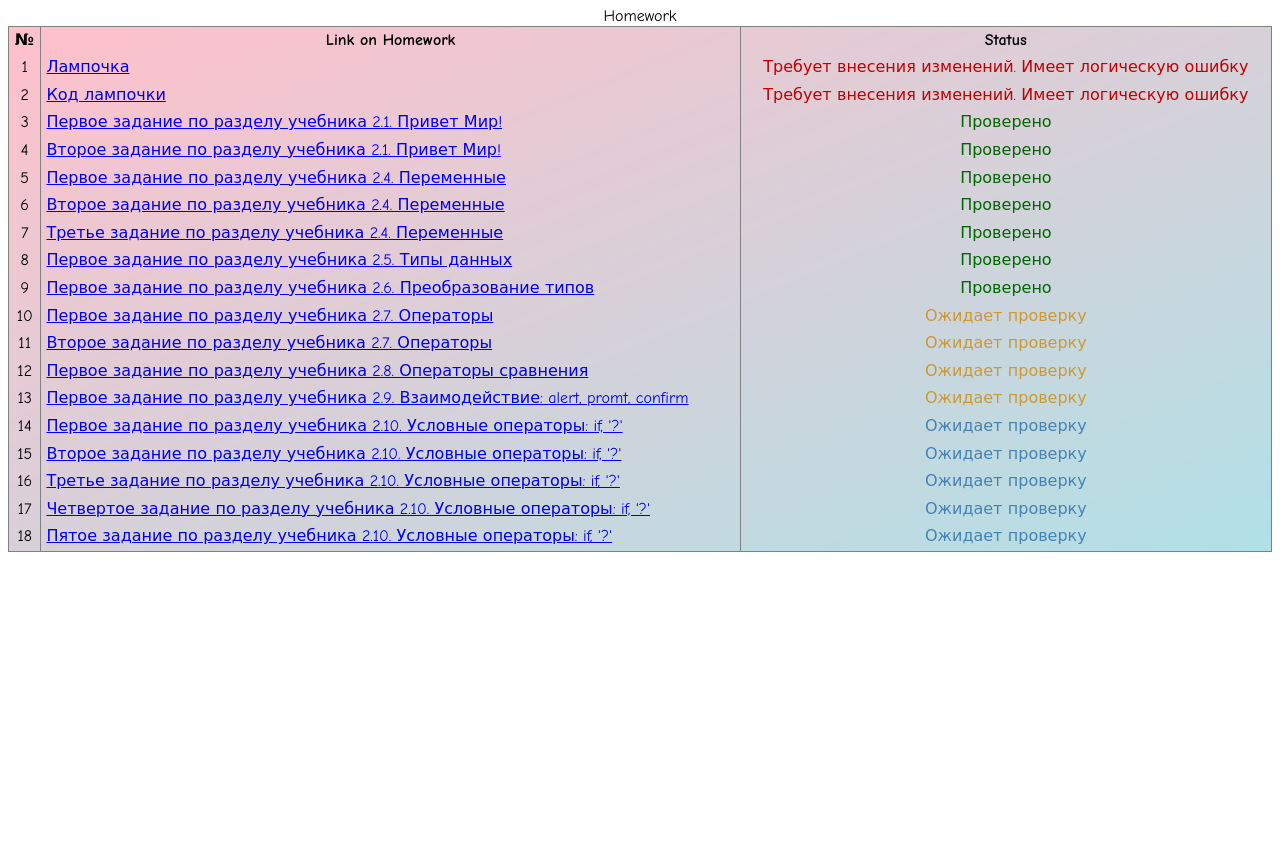
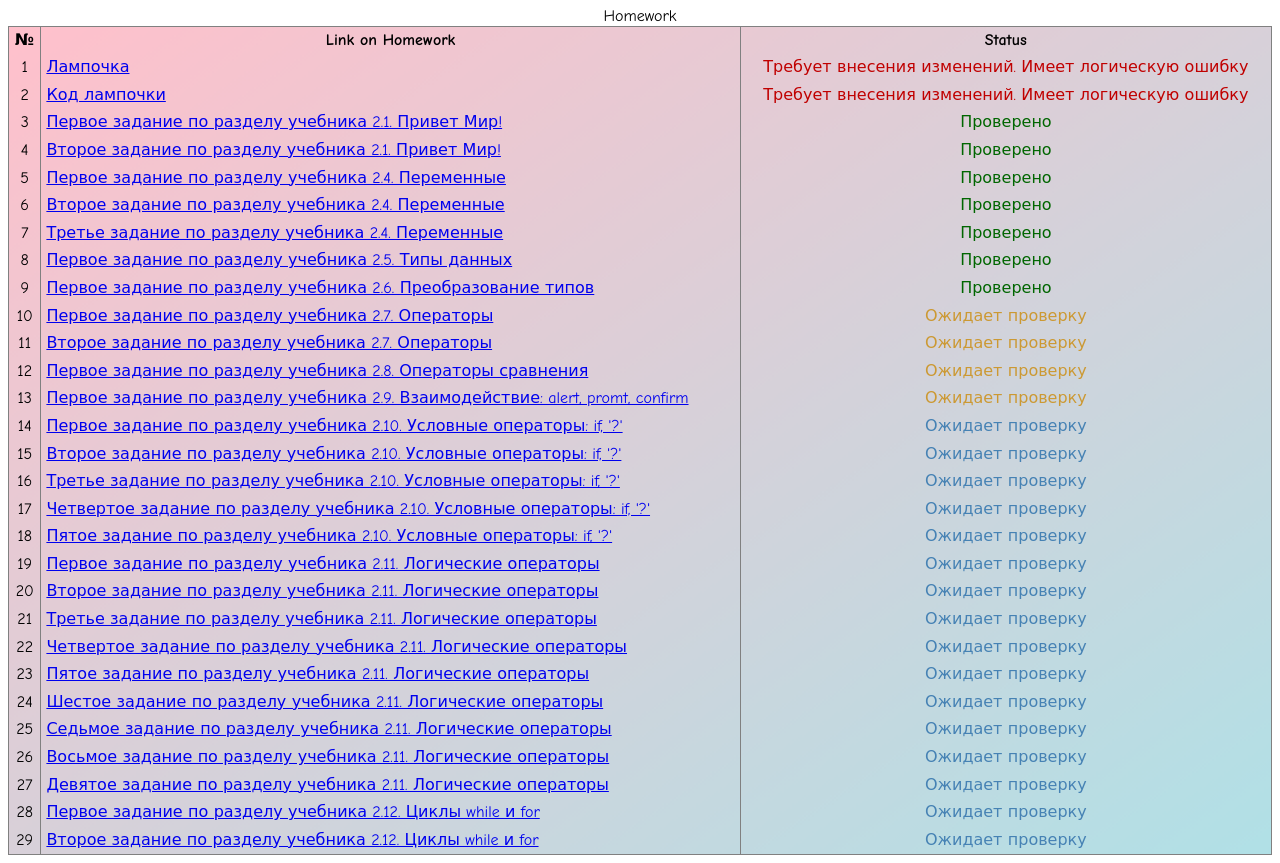
Before and after one commit to Exodusbf/learning, a plain HTML site: page index.html in a window 1280 px wide. Before the commit the page ends 800 px from the top, so only its background shows below. Drawn offline with Linux system fonts and the light colour scheme.

Commit message:
Update index.html

```diff
--- a/index.html
+++ b/index.html
@@ -178,6 +178,94 @@
                 <font color="SteelBlue">Ожидает проверку</font>
             </td>
         </tr>
+        <tr>
+            <td align="center">19</td>
+            <td><a href="https://github.com/Exodusbf/learning/blob/master/day04/seventeenth_task.html">Первое задание по
+                    разделу учебника 2.11. Логические операторы</a></td>
+            <td align="center">
+                <font color="SteelBlue">Ожидает проверку</font>
+            </td>
+        </tr>
+        <tr>
+            <td align="center">20</td>
+            <td><a href="https://github.com/Exodusbf/learning/blob/master/day04/eighteenth_task.html">Второе задание по
+                    разделу учебника 2.11. Логические операторы</a></td>
+            <td align="center">
+                <font color="SteelBlue">Ожидает проверку</font>
+            </td>
+        </tr>
+        <tr>
+            <td align="center">21</td>
+            <td><a href="https://github.com/Exodusbf/learning/blob/master/day04/nineteenth_task.html">Третье задание по
+                    разделу учебника 2.11. Логические операторы</a></td>
+            <td align="center">
+                <font color="SteelBlue">Ожидает проверку</font>
+            </td>
+        </tr>
+        <tr>
+            <td align="center">22</td>
+            <td><a href="https://github.com/Exodusbf/learning/blob/master/day04/twentieth_task.html">Четвертое задание по
+                    разделу учебника 2.11. Логические операторы</a></td>
+            <td align="center">
+                <font color="SteelBlue">Ожидает проверку</font>
+            </td>
+        </tr>
+        <tr>
+            <td align="center">23</td>
+            <td><a href="https://github.com/Exodusbf/learning/blob/master/day04/twenty_first_task.html">Пятое задание по
+                    разделу учебника 2.11. Логические операторы</a></td>
+            <td align="center">
+                <font color="SteelBlue">Ожидает проверку</font>
+            </td>
+        </tr>
+        <tr>
+            <td align="center">24</td>
+            <td><a href="https://github.com/Exodusbf/learning/blob/master/day04/twenty_second_task.html">Шестое задание по
+                    разделу учебника 2.11. Логические операторы</a></td>
+            <td align="center">
+                <font color="SteelBlue">Ожидает проверку</font>
+            </td>
+        </tr>
+        <tr>
+            <td align="center">25</td>
+            <td><a href="https://github.com/Exodusbf/learning/blob/master/day04/twenty_third_task.html">Седьмое задание по
+                    разделу учебника 2.11. Логические операторы</a></td>
+            <td align="center">
+                <font color="SteelBlue">Ожидает проверку</font>
+            </td>
+        </tr>
+        <tr>
+            <td align="center">26</td>
+            <td><a href="https://github.com/Exodusbf/learning/blob/master/day04/twenty_fourth_task.html">Восьмое задание по
+                    разделу учебника 2.11. Логические операторы</a></td>
+            <td align="center">
+                <font color="SteelBlue">Ожидает проверку</font>
+            </td>
+        </tr>
+        <tr>
+            <td align="center">27</td>
+            <td><a href="https://github.com/Exodusbf/learning/blob/master/day04/twenty_fith_task.html">Девятое задание по
+                    разделу учебника 2.11. Логические операторы</a></td>
+            <td align="center">
+                <font color="SteelBlue">Ожидает проверку</font>
+            </td>
+        </tr>
+        <tr>
+            <td align="center">28</td>
+            <td><a href="https://github.com/Exodusbf/learning/blob/master/day04/twenty_sixth_task.html">Первое задание по
+                    разделу учебника 2.12. Циклы while и for</a></td>
+            <td align="center">
+                <font color="SteelBlue">Ожидает проверку</font>
+            </td>
+        </tr>
+        <tr>
+            <td align="center">29</td>
+            <td><a href="https://github.com/Exodusbf/learning/blob/master/day04/twenty_seventh_task.html">Второе задание по
+                    разделу учебника 2.12. Циклы while и for</a></td>
+            <td align="center">
+                <font color="SteelBlue">Ожидает проверку</font>
+            </td>
+        </tr>
 </body>
 
 </html>
```
